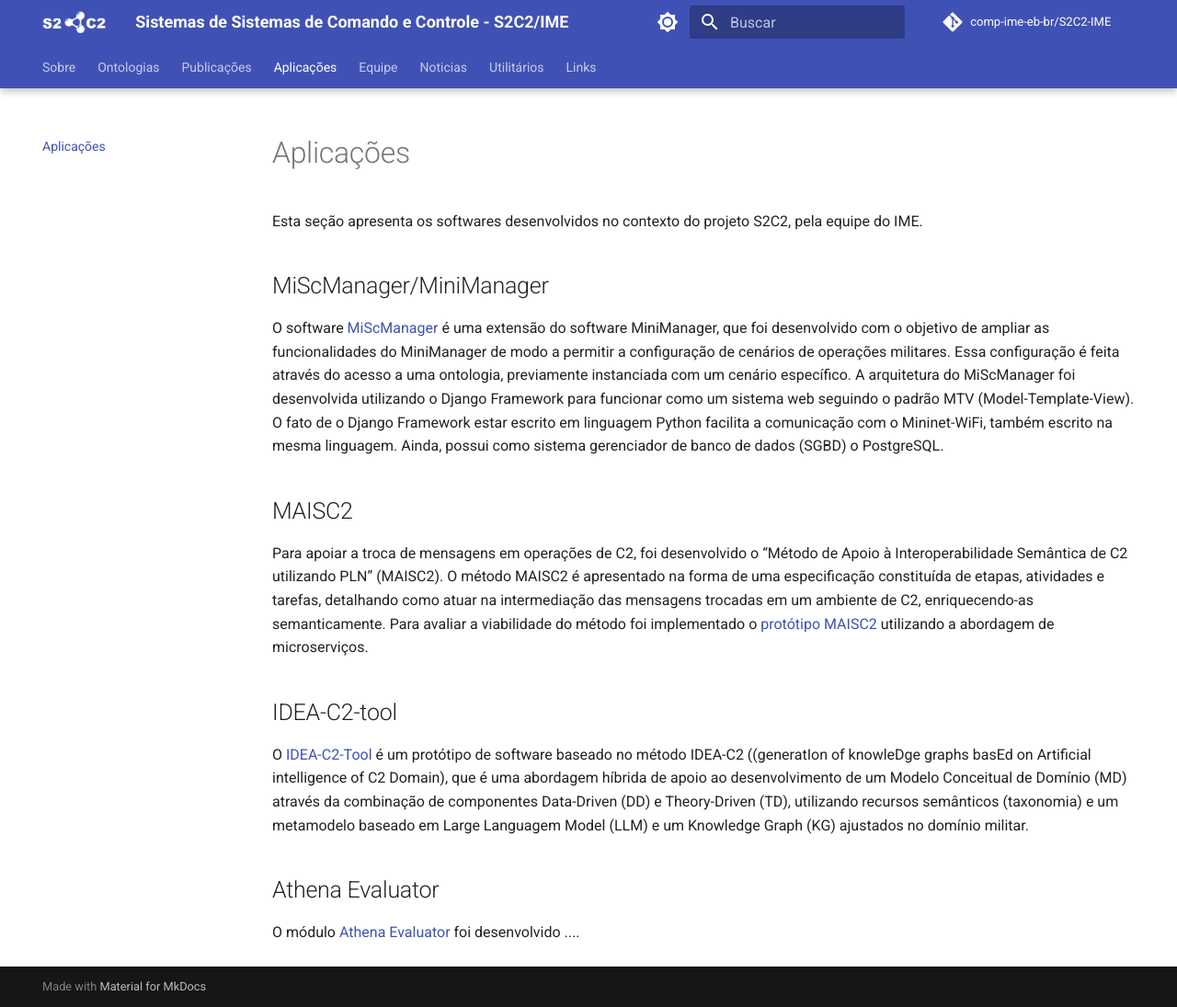
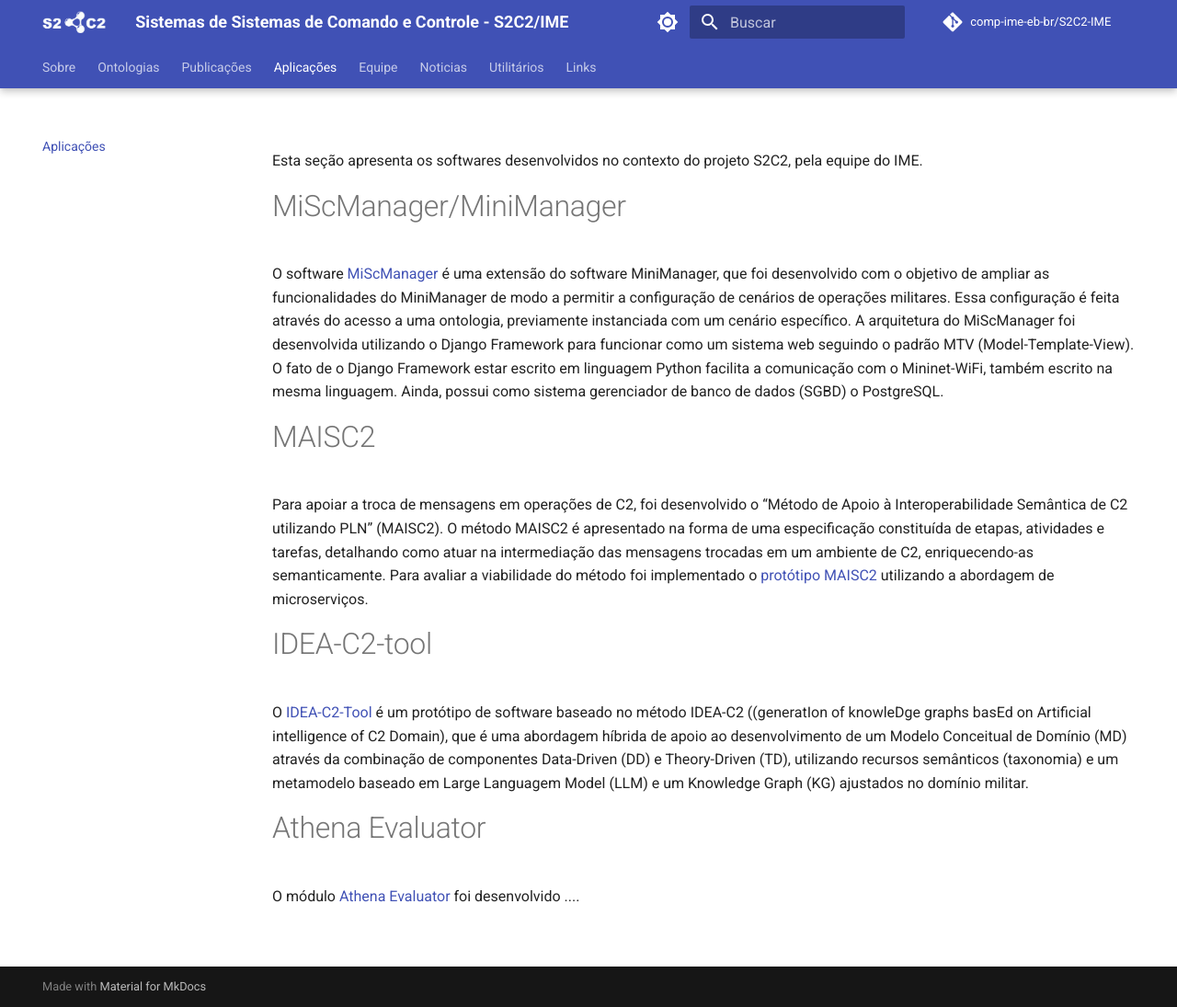
Before and after one commit to comp-ime-eb-br/S2C2-IME, an MkDocs documentation site: the page built from docs/apli.md, in a window 1280 px wide and 1095 px high. Shown: the whole window at 92% size. Built offline with MkDocs 1.6.1 and Material for MkDocs 9.7.7, drawn with Linux system fonts in a browser that asks for light colours; comment, search, counter and statistics services are not loaded.

```diff
--- a/docs/apli.md
+++ b/docs/apli.md
@@ -6,19 +6,19 @@ hide:
 
 Esta seção apresenta os softwares desenvolvidos no contexto do projeto S2C2, pela equipe do IME.
 
-##MiScManager/MiniManager
+#MiScManager/MiniManager
 
 O software [MiScManager](https://github.com/comp-ime-eb-br/S2C2-IME/blob/main/deliverables/MiScManager) é uma extensão do software MiniManager,  que foi desenvolvido com o objetivo de ampliar as funcionalidades do MiniManager de modo a permitir a configuração de cenários de operações militares. Essa configuração é feita através do acesso a uma ontologia, previamente instanciada com um cenário específico. A arquitetura do MiScManager foi desenvolvida utilizando o Django Framework para funcionar como um sistema web seguindo o padrão MTV (Model-Template-View). O fato de o Django Framework estar escrito em linguagem Python facilita a comunicação com o Mininet-WiFi, também escrito na mesma linguagem. Ainda, possui como sistema gerenciador de banco de dados (SGBD) o PostgreSQL.
 
 
-##MAISC2
+#MAISC2
 
 Para apoiar a troca de mensagens em operações de C2, foi desenvolvido o “Método de Apoio à Interoperabilidade Semântica de C2 utilizando PLN” (MAISC2). O método MAISC2 é apresentado na forma de uma especificação constituída de etapas, atividades e tarefas, detalhando como atuar na intermediação das mensagens trocadas em um ambiente de C2, enriquecendo-as semanticamente. Para avaliar a viabilidade do método foi implementado o [protótipo MAISC2](https://github.com/comp-ime-eb-br/S2C2-IME/blob/main/deliverables/Maisc2) utilizando a abordagem de microserviços.
 
-##IDEA-C2-tool
+#IDEA-C2-tool
 
 O [IDEA-C2-Tool](https://github.com/comp-ime-eb-br/S2C2-IME/blob/main/deliverables/idea-c2/) é um protótipo de software baseado no método IDEA-C2 ((generatIon of knowleDge graphs basEd on Artificial intelligence of C2 Domain), que é uma abordagem híbrida de apoio ao desenvolvimento de um Modelo Conceitual de Domínio (MD) através da combinação de componentes Data-Driven (DD) e Theory-Driven (TD), utilizando recursos semânticos (taxonomia) e um metamodelo baseado em Large Languagem Model (LLM) e um Knowledge Graph (KG) ajustados no domínio militar.
 
-##Athena Evaluator
+#Athena Evaluator
 
 O módulo [Athena Evaluator](https://github.com/comp-ime-eb-br/S2C2-IME/blob/main/deliverables/AthenaEvaluator/) foi desenvolvido ....
```
